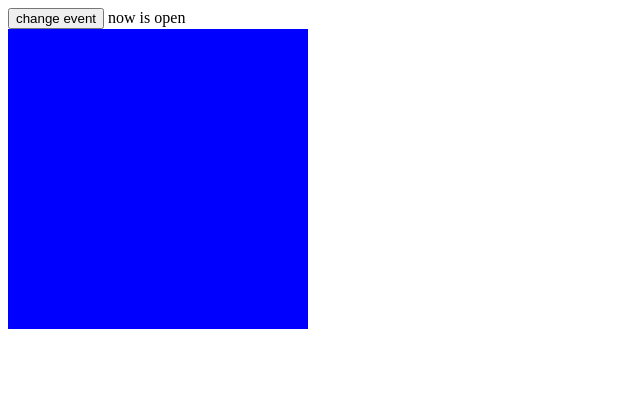
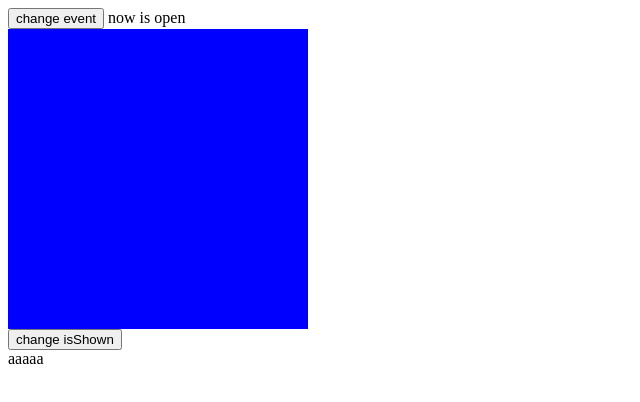
Before and after one commit to kuodiamon/angular-animation, an Angular app: page / in a window 1280 px wide. Shown: the top 402 px of the page, without its empty margins (0-640 px from the left). Built offline with nearby package versions, Linux system fonts and the light colour scheme.

Commit message:
transition  :leave demo

```diff
--- a/src/app/app.component.html
+++ b/src/app/app.component.html
@@ -2,3 +2,9 @@
 
 now  is {{isOpen ? 'open' : 'close'}}
 <div class="box" [@openClose]="isOpen ? 'open' : 'close'"></div>
+
+
+<button (click)="this.isShown = !this.isShown">change isShown </button>
+<div @myTrigger *ngIf="isShown">
+aaaaa
+</div>
--- a/src/app/app.component.ts
+++ b/src/app/app.component.ts
@@ -49,9 +49,15 @@ import { Component } from '@angular/core';
         ),
       ]),
     ]),
+    trigger('myTrigger', [
+      transition(':leave', [
+        animate('2s', style({ opacity: 0 }))
+      ]),
+    ])
   ],
 })
 export class AppComponent {
   isOpen = true;
+  isShown = true;
   title = 'angular-animation';
 }
```
